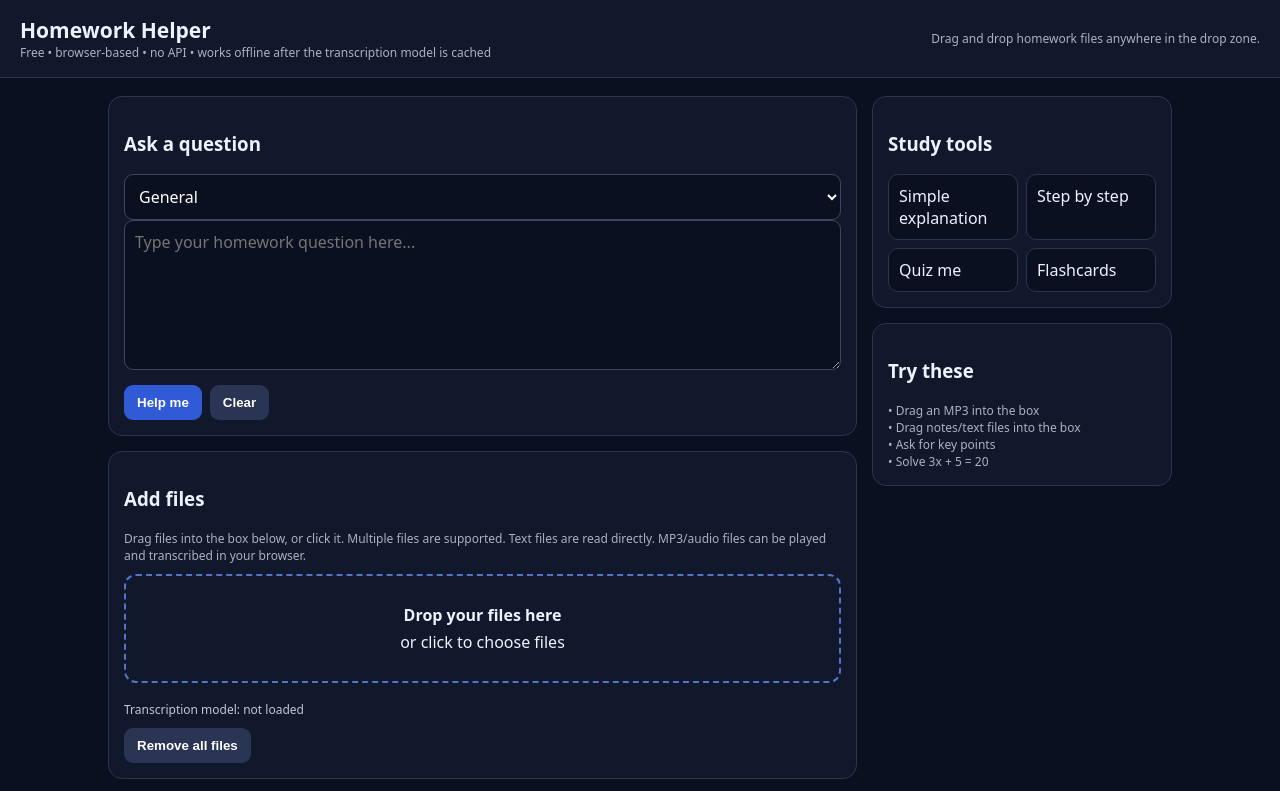
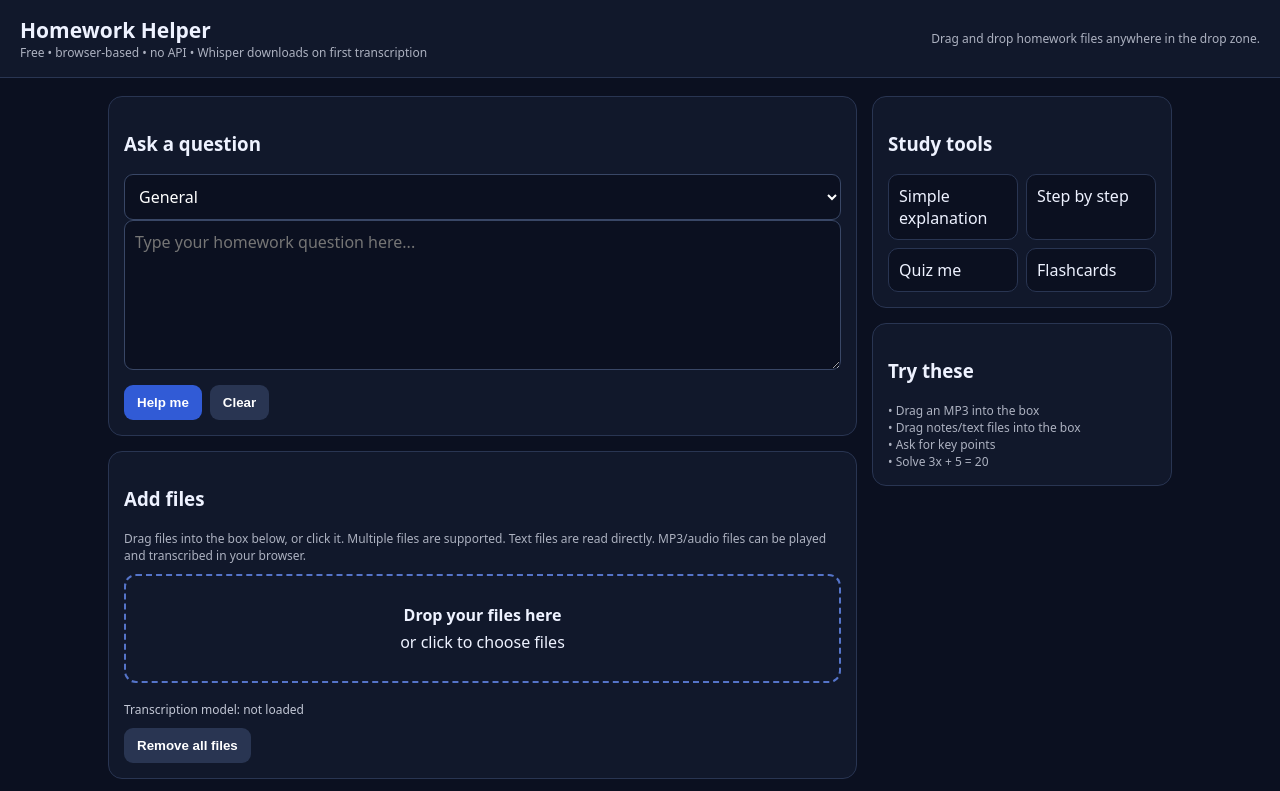
Before and after one commit to saeedkarimzai/ai, a plain HTML site: page index.html in a window 1280 px wide. Shown: the top 791 px of the page. Drawn offline with Linux system fonts and the light colour scheme.

Commit message:
Clarify first-run Whisper download requirement

```diff
--- a/index.html
+++ b/index.html
@@ -8,7 +8,7 @@
 </style>
 </head>
 <body>
-<header><div><h1>Homework Helper</h1><div class="sub">Free • browser-based • no API • works offline after the transcription model is cached</div></div><div class="sub">Drag and drop homework files anywhere in the drop zone.</div></header>
+<header><div><h1>Homework Helper</h1><div class="sub">Free • browser-based • no API • Whisper downloads on first transcription</div></div><div class="sub">Drag and drop homework files anywhere in the drop zone.</div></header>
 <div class="wrap"><main>
 <div class="card"><h3>Ask a question</h3><select id="subject"><option>General</option><option>Math</option><option>Science</option><option>English</option><option>History</option><option>Computer Science</option></select><textarea id="question" placeholder="Type your homework question here..."></textarea><div class="row"><button onclick="help()">Help me</button><button class="secondary" onclick="clearAll()">Clear</button></div></div>
 <div class="card"><h3>Add files</h3><div class="small">Drag files into the box below, or click it. Multiple files are supported. Text files are read directly. MP3/audio files can be played and transcribed in your browser.</div>
```
